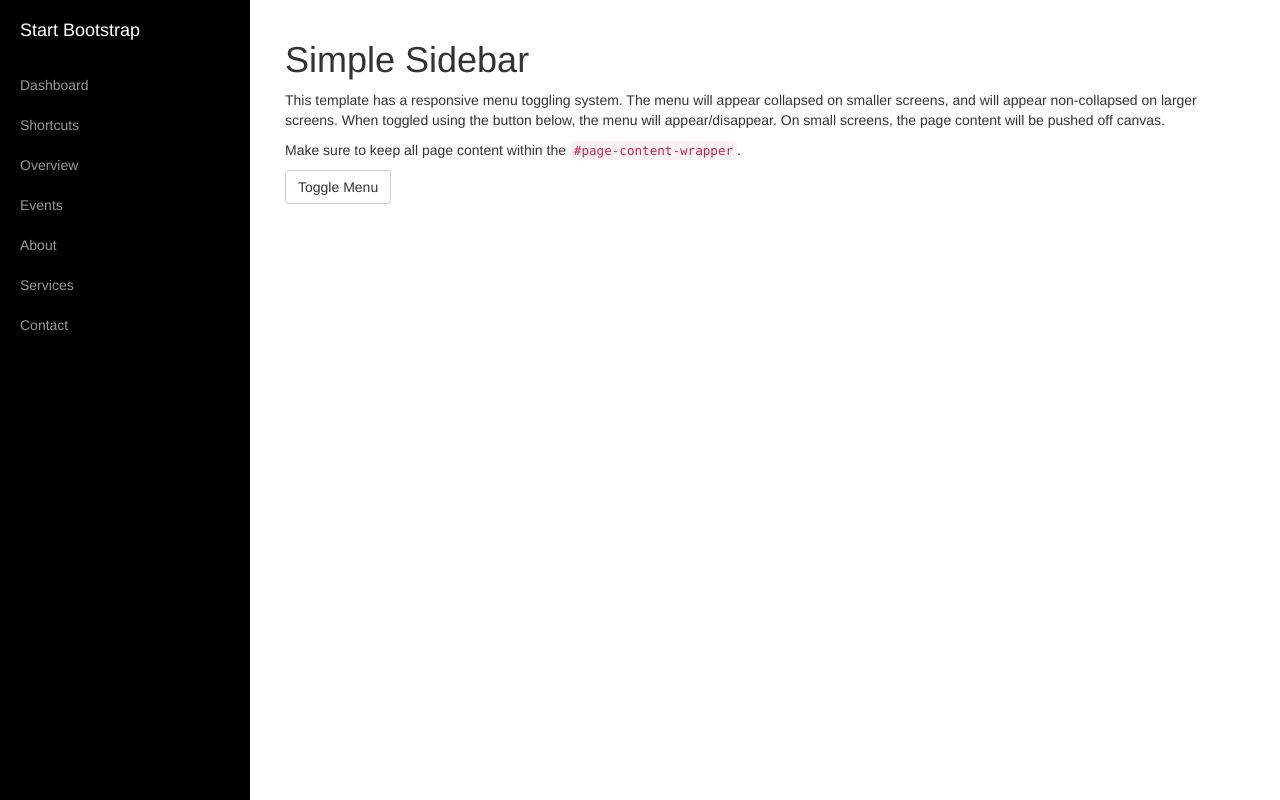
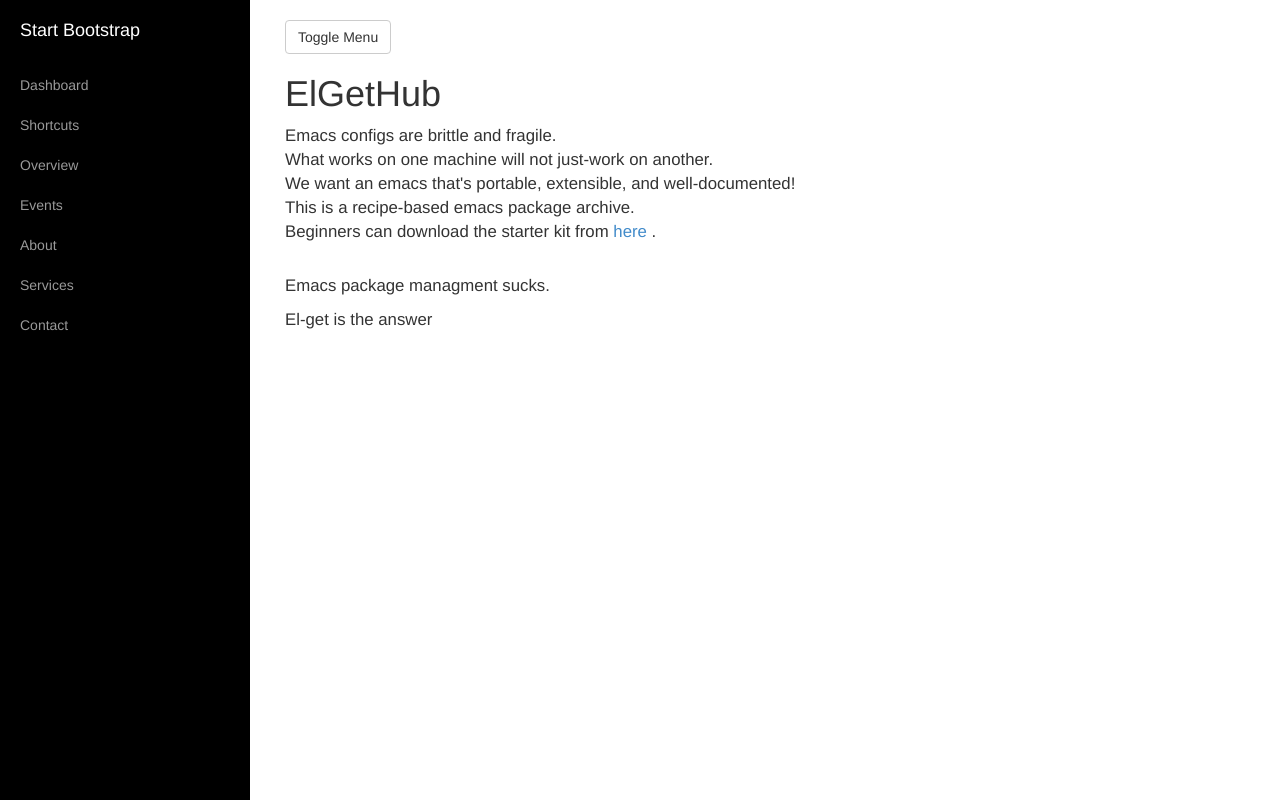
Before and after one commit to escherize/el-get-hub, a plain HTML site: page resources/public/index.html in a window 1280 px wide. Drawn offline with Linux system fonts and the light colour scheme.

Commit message:
First draft on the website copy

```diff
--- a/resources/public/css/simple-sidebar.css
+++ b/resources/public/css/simple-sidebar.css
@@ -12,6 +12,10 @@
     -moz-transition: all 0.5s ease;
     -o-transition: all 0.5s ease;
     transition: all 0.5s ease;
+}
+
+p {
+font-size :larger;
 }
 
 #wrapper.toggled {
--- a/resources/public/index.html
+++ b/resources/public/index.html
@@ -7,21 +7,15 @@
     <meta name="description" content="">
     <meta name="author" content="">
 
-    <title>Simple Sidebar - Start Bootstrap Template</title>
+    <title>ElGetHub</title>
 
     <!-- Bootstrap Core CSS -->
     <link href="css/bootstrap.min.css" rel="stylesheet">
-
     <!-- Custom CSS -->
     <link href="css/simple-sidebar.css" rel="stylesheet">
-
-
   </head>
-
   <body>
-
     <div id="wrapper">
-
       <!-- Sidebar -->
       <div id="sidebar-wrapper">
         <ul class="sidebar-nav">
@@ -60,10 +54,19 @@
         <div class="container-fluid">
           <div class="row">
             <div class="col-lg-12">
-              <h1>Simple Sidebar</h1>
-              <p>This template has a responsive menu toggling system. The menu will appear collapsed on smaller screens, and will appear non-collapsed on larger screens. When toggled using the button below, the menu will appear/disappear. On small screens, the page content will be pushed off canvas.</p>
-              <p>Make sure to keep all page content within the <code>#page-content-wrapper</code>.</p>
               <a href="#menu-toggle" class="btn btn-default" id="menu-toggle">Toggle Menu</a>
+              <h1>ElGetHub</h1>
+              <p>Emacs configs are brittle and fragile.<br>
+                What works on one machine will not just-work on another.<br>
+                We want an emacs that's portable, extensible, and well-documented!<br>
+                This is a recipe-based emacs package archive.<br>
+                Beginners can download the starter kit from <a href= "https://github.com/dimitri/emacs-kicker/archive/master.zip"> here </a>.</p><br>
+              <p>Emacs package managment sucks.</p>
+              <p>El-get is the answer</p>
+              <br>
+              <p></p>
+              <p></p>
+              <br>
             </div>
           </div>
         </div>
```
